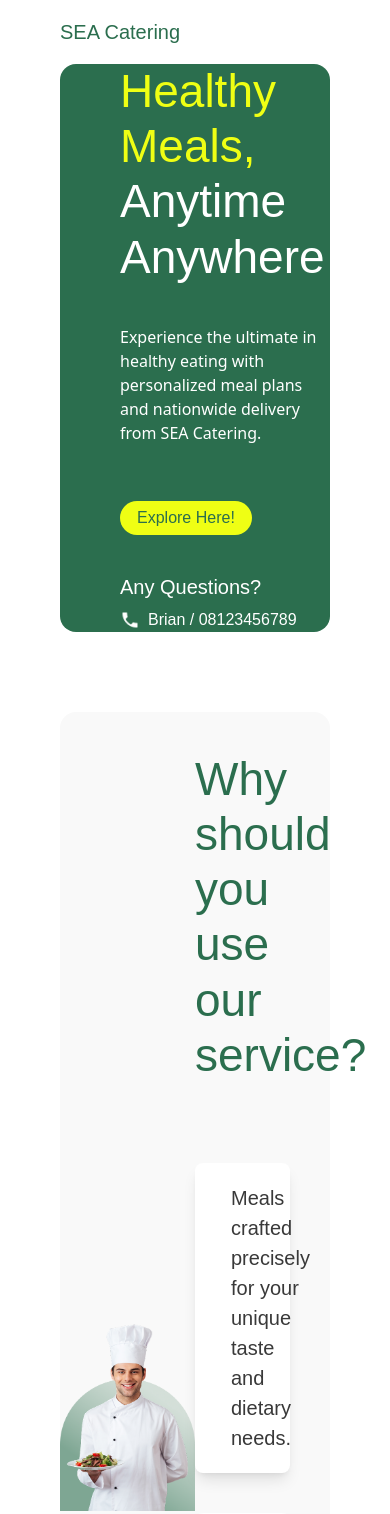
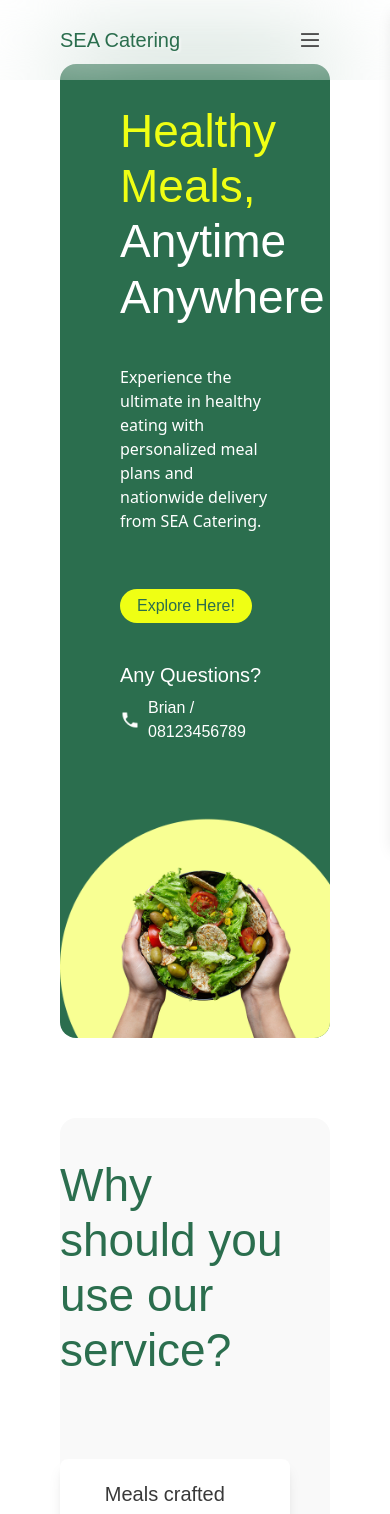
Before and after one commit to Izhrr/sea-compfest, a React (Vite) app: page / in a window 390 px wide. Shown: the top 1514 px of the page. Built offline with nearby package versions, Linux system fonts and the light colour scheme; a web font is replaced by a local one.

Commit message:
feat: implement responsive layout

```diff
--- a/src/App.jsx
+++ b/src/App.jsx
@@ -3,7 +3,7 @@
 
 const App = () => {
   return (
-    <main className="relative">
+    <main className="min-w-screen relative">
       <Nav />
       <div className="mx-15 flex flex-col gap-20 mb-15">
         <section className="pt-16">
--- a/src/assets/icons/index.js
+++ b/src/assets/icons/index.js
@@ -5,6 +5,7 @@
 import meal from './meal.png'
 import phone from './phone.png'
 import tiktok from './tiktok.png'
+import hamburger from './hamburger.png'
 
 export {
     delivery,
@@ -14,4 +15,5 @@
     meal,
     phone,
     tiktok,
+    hamburger,
 }
--- a/src/components/Button.jsx
+++ b/src/components/Button.jsx
@@ -5,12 +5,23 @@
   textColor,
   borderColor,
   fullWidth,
+  onClick,
+  href,
 }) => {
+  const handleClick = (e) => {
+    if (href) {
+      window.location.href = href;
+    }
+    if (onClick) {
+      onClick(e);
+    }
+  };
   return (
     <button
+      onClick={handleClick}
       className={`
         inline-flex justify-center items-center gap-2 px-4 py-2 border
-        font-paragraph text-p3 leading-none rounded-full
+        font-paragraph text-p3 leading-none rounded-full cursor-pointer
         ${
           backgroundColor && textColor && borderColor
             ? `${backgroundColor} ${textColor} ${borderColor}`
--- a/src/components/Footer.jsx
+++ b/src/components/Footer.jsx
@@ -1,10 +1,10 @@
 import {tiktok, instagram, linkedin} from "../assets/icons"
 const Footer = () => {
   return (
-    <footer className="bg-primary px-10 py-8">
-      <div className="flex justify-between">
+    <footer className="bg-primary px-10 py-5">
+      <div className="flex justify-between items-center">
         <a href="#home">
-          <p className="font-heading text-h4 leading-h4 text-secondary-yellow">SEA Catering</p>
+          <p className="font-heading text-h5 leading-h5 text-secondary-yellow">SEA Catering</p>
         </a>
         <div className="flex items-center gap-4">
           <a href="">
--- a/src/components/Nav.jsx
+++ b/src/components/Nav.jsx
@@ -1,15 +1,30 @@
-import {navLinks} from "../constants"
+import React, { useState } from 'react';
+import { navLinks } from "../constants";
+import { hamburger } from "../assets/icons";
 
 const Nav = () => {
+  const [isSidebarOpen, setIsSidebarOpen] = useState(false);
+
+  const toggleSidebar = () => {
+    setIsSidebarOpen(!isSidebarOpen);
+  };
+
+  const closeSidebar = () => {
+    setIsSidebarOpen(false);
+  };
+
   return (
-    <header className="fixed z-999 px-15 py-5 backdrop-blur-md w-full">
-        <nav className="flex justify-between items-center">
+    <>
+      {/* Desktop & Mobile Header */}
+      <header className="fixed z-999 px-15 py-5 backdrop-blur-md w-full bg-[#FFFFF]">
+        <nav className="flex justify-between items-center text-shadow">
           <a href="/" className="font-heading text-h5 text-primary">
             SEA Catering
           </a>
 
+          {/* Desktop Menu */}
           <ul className="flex justify-center items-center gap-16 max-lg:hidden">
-              {navLinks.map((item)=>(
+            {navLinks.map((item) => (
               <li key={item.label}>
                 <a href={item.href} className="font-paragraph text-paragraph-black">
                   {item.label}
@@ -18,9 +33,84 @@
             ))}
           </ul>
 
+          {/* Mobile Hamburger Button */}
+          <button
+            onClick={toggleSidebar}
+            className="lg:hidden p-2 focus:outline-none"
+            aria-label="Toggle menu"
+          >
+            <img
+              src={hamburger}
+              alt="Menu"
+              className="w-6 h-6 cursor-pointer"
+            />
+          </button>
         </nav>
       </header>
-  )
-}
 
-export default Nav
+      {/* Mobile Overlay */}
+      {isSidebarOpen && (
+        <div
+          className="fixed inset-0 bg-white/30 backdrop-blur-sm bg-opacity-50 z-[998] lg:hidden"
+          onClick={closeSidebar}
+        ></div>
+      )}
+
+      {/* Mobile Sidebar */}
+      <div
+        className={`fixed top-0 right-0 h-full w-60 bg-[#FFFFFF] transform ${
+          isSidebarOpen ? "translate-x-0" : "translate-x-full"
+        } transition-transform duration-300 ease-in-out z-[999] lg:hidden shadow-lg`}
+      >
+        <div className="p-6">
+          {/* Sidebar Header */}
+          <div className="flex justify-between items-center mb-8">
+            <a
+              href="/"
+              onClick={closeSidebar}
+              className="font-heading text-h5 text-primary"
+            >
+              SEA Catering
+            </a>
+            <button
+              onClick={closeSidebar}
+              className="p-2 focus:outline-none"
+              aria-label="Close menu"
+            >
+              <svg
+                className="w-6 h-6 text-paragraph-black cursor-pointer"
+                fill="none"
+                stroke="currentColor"
+                viewBox="0 0 24 24"
+              >
+                <path
+                  strokeLinecap="round"
+                  strokeLinejoin="round"
+                  strokeWidth={2}
+                  d="M6 18L18 6M6 6l12 12"
+                />
+              </svg>
+            </button>
+          </div>
+
+          {/* Mobile Navigation Links */}
+          <nav className="space-y-6">
+            {navLinks.map((item) => (
+              <div key={item.label} className="pb-2">
+                <a
+                  href={item.href}
+                  onClick={closeSidebar}
+                  className="font-paragraph text-paragraph-black text-lg hover:opacity-80 transition-opacity block"
+                >
+                  {item.label}
+                </a>
+              </div>
+            ))}
+          </nav>
+        </div>
+      </div>
+    </>
+  );
+};
+
+export default Nav;
--- a/src/components/ReviewCard.jsx
+++ b/src/components/ReviewCard.jsx
@@ -11,7 +11,7 @@
         </div>
       )}
 
-      <h3 className="font-subheading text-h4 leading-h4 text-paragraph-black"> {title}</h3>
+      <h3 className="font-subheading text-h5 leading-h5 text-paragraph-black"> {title}</h3>
 
       <p className="font-paragraph text-p3 leading-p3 text-paragraph-black">
         {feedback}
--- a/src/index.css
+++ b/src/index.css
@@ -127,4 +127,8 @@
     backdrop-filter: blur(50px);
     -webkit-backdrop-filter: blur(8px);
   }
+  .text-shadow {
+    text-shadow: 2px 2px 2px rgba(255, 255, 255, 0.5);
+  }
+
 }
--- a/src/sections/Hero.jsx
+++ b/src/sections/Hero.jsx
@@ -6,9 +6,9 @@
   return (
     <section
     id="home"
-    className="w-full bg-primary flex justify-between rounded-2xl z-10 overflow-hidden"
+    className="w-full bg-primary flex flex-col md:flex-row md:justify-between rounded-2xl z-10 overflow-hidden"
     >
-      <div className="text-white flex flex-col gap-10 px-15 justify-center">
+      <div className="text-white flex flex-col gap-10 px-15 justify-center py-10 w-full lg:w-1/2">
         <h1 className="font-heading text-h1">
           <span className=" text-secondary-yellow">Healthy Meals,</span>
           <br />
@@ -18,7 +18,7 @@
           Experience the ultimate in healthy eating with personalized meal plans and nationwide delivery from SEA Catering.
         </p>
         <div className="mt-4">
-          <Button label='Explore Here!' />
+          <Button label='Explore Here!' href="#service" />
         </div>
         <p>
           <span className="font-heading text-h5 ">Any Questions?</span>
@@ -28,8 +28,8 @@
           </div>
         </p>
       </div>
-      <div>
-        <img src={hero_meal} alt="meal" className="object-contain" />
+      <div className="w-full flex justify-end items-end">
+        <img src={hero_meal} alt="meal" className="object-contain w-full h-full max-h-80 lg:max-h-full object-bottom-right" />
       </div>
     </section>
   )
--- a/src/sections/Service.jsx
+++ b/src/sections/Service.jsx
@@ -4,11 +4,11 @@
 
 const Service = () => {
   return (
-    <section className="flex w-full bg-[#F9F9F9] pt-10 rounded-2xl">
-      <div className="flex justify-center w-1/2">
-        <img src={chef} alt="chef" className="object-contain items-center" />
+    <section id="service" className="flex flex-col lg:flex-row w-full bg-[#F9F9F9] pt-10 rounded-2xl gap-10">
+      <div className="flex justify-center w-full lg:w-1/2 order-2 md:order-1">
+        <img src={chef} alt="chef" className="object-contain items-center object-bottom-right" />
       </div>
-      <div className="w-1/2 pr-10 flex flex-col gap-20">
+      <div className="w-full lg:w-1/2 pr-10 flex flex-col gap-20">
         <h1 className="font-heading text-h1 text-primary">
           Why should you use our service?
         </h1>
```
Also changed, not shown: src/assets/icons/hamburger.png (added). Lines whose indentation alone changed are shown as unchanged.
